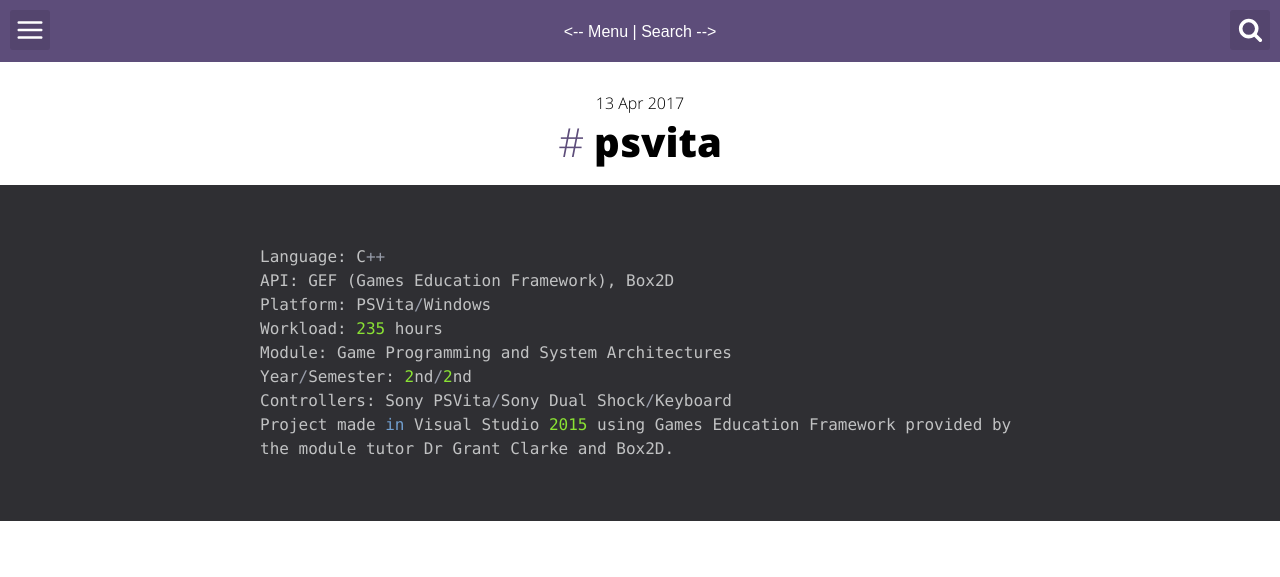
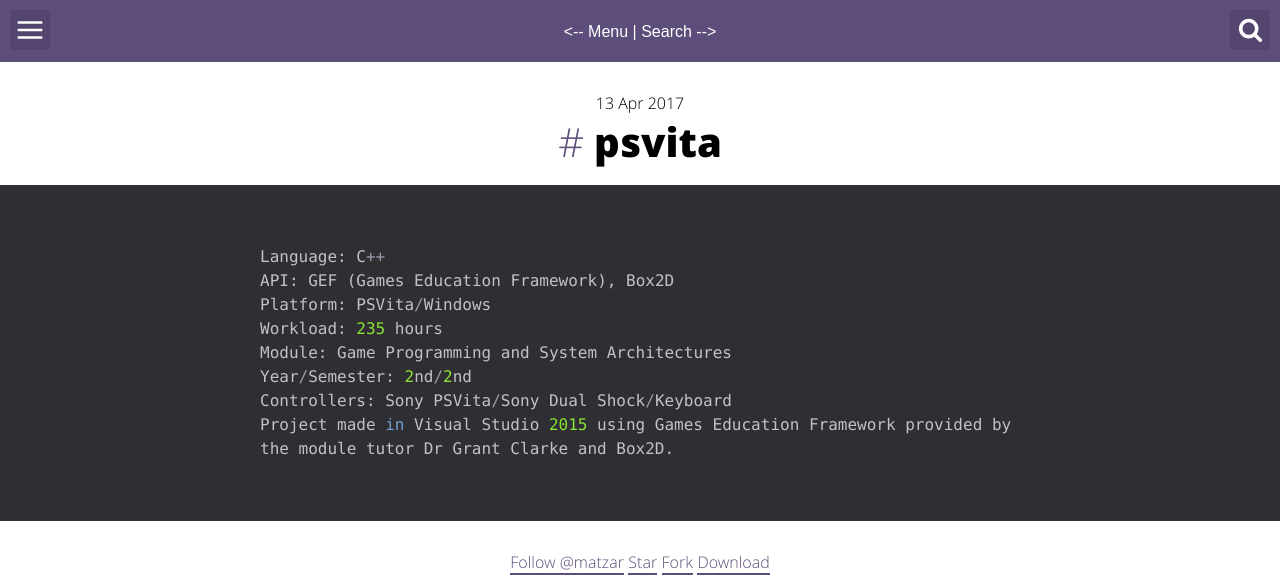
Before and after one commit to matzar/matzar.github.io, a Jekyll site: the page built from _posts/2017-04-13-psvita.md, in a window 1280 px wide and 900 px high, cut to the strip 0-577 px from the top of the window. Built offline with Jekyll 4.4.1, drawn with Linux system fonts in a browser that asks for light colours.

Commit message:
psvita buttons in

```diff
--- a/_posts/2017-04-13-psvita.md
+++ b/_posts/2017-04-13-psvita.md
@@ -29,7 +29,17 @@
 <center>
 <body>
 
+<!-- Place this tag where you want the button to render. -->
+<a class="github-button" href="https://github.com/matzar" aria-label="Follow @matzar on GitHub">Follow @matzar</a>
 
+<!-- Place this tag where you want the button to render. -->
+<a class="github-button" href="https://github.com/matzar/PSVita-game" data-icon="octicon-star" aria-label="Star matzar/PSVita-game on GitHub">Star</a>
+
+<!-- Place this tag where you want the button to render. -->
+<a class="github-button" href="https://github.com/matzar/PSVita-game/fork" data-icon="octicon-repo-forked" aria-label="Fork matzar/PSVita-game on GitHub">Fork</a>
+
+<!-- Place this tag where you want the button to render. -->
+<a class="github-button" href="https://github.com/matzar/PSVita-game/archive/master.zip" data-icon="octicon-cloud-download" aria-label="Download matzar/PSVita-game on GitHub">Download</a>
 
 <!-- Place this tag in your head or just before your close body tag. -->
 <script async defer src="https://buttons.github.io/buttons.js"></script>
```
